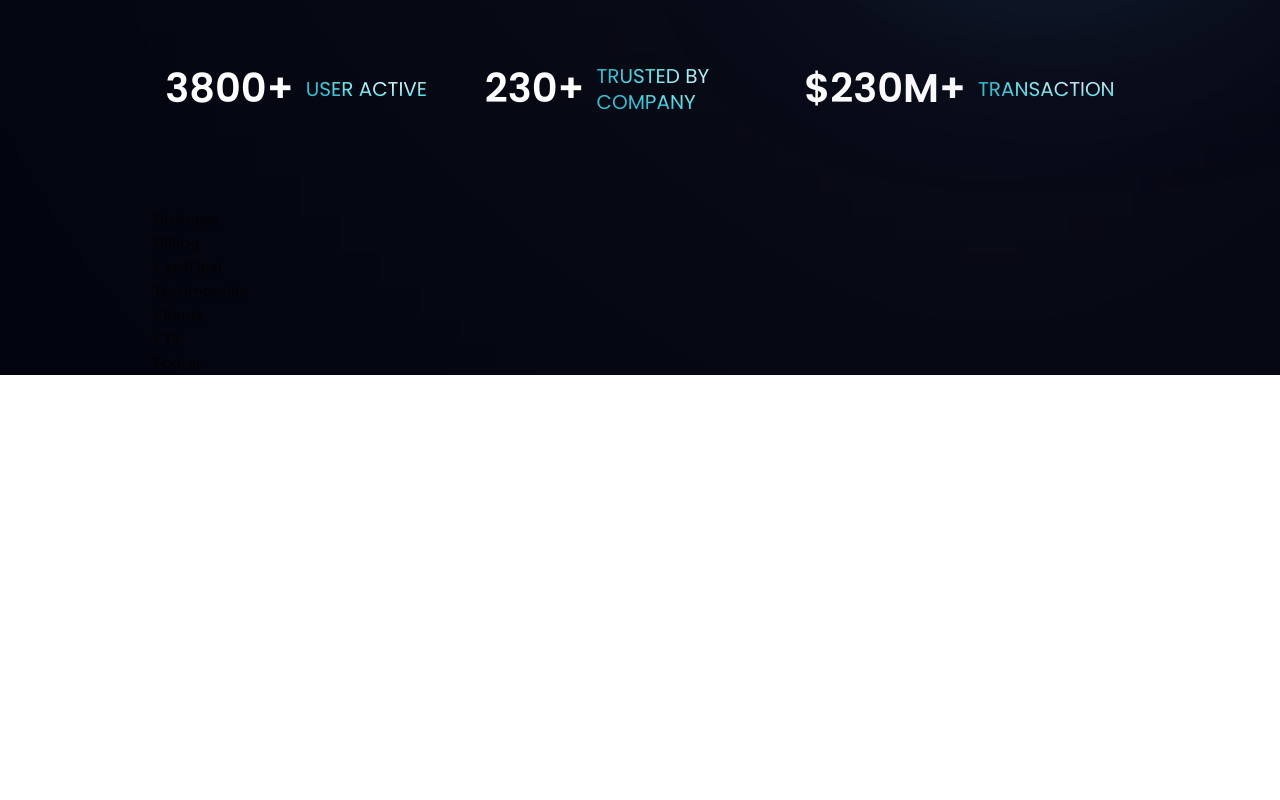
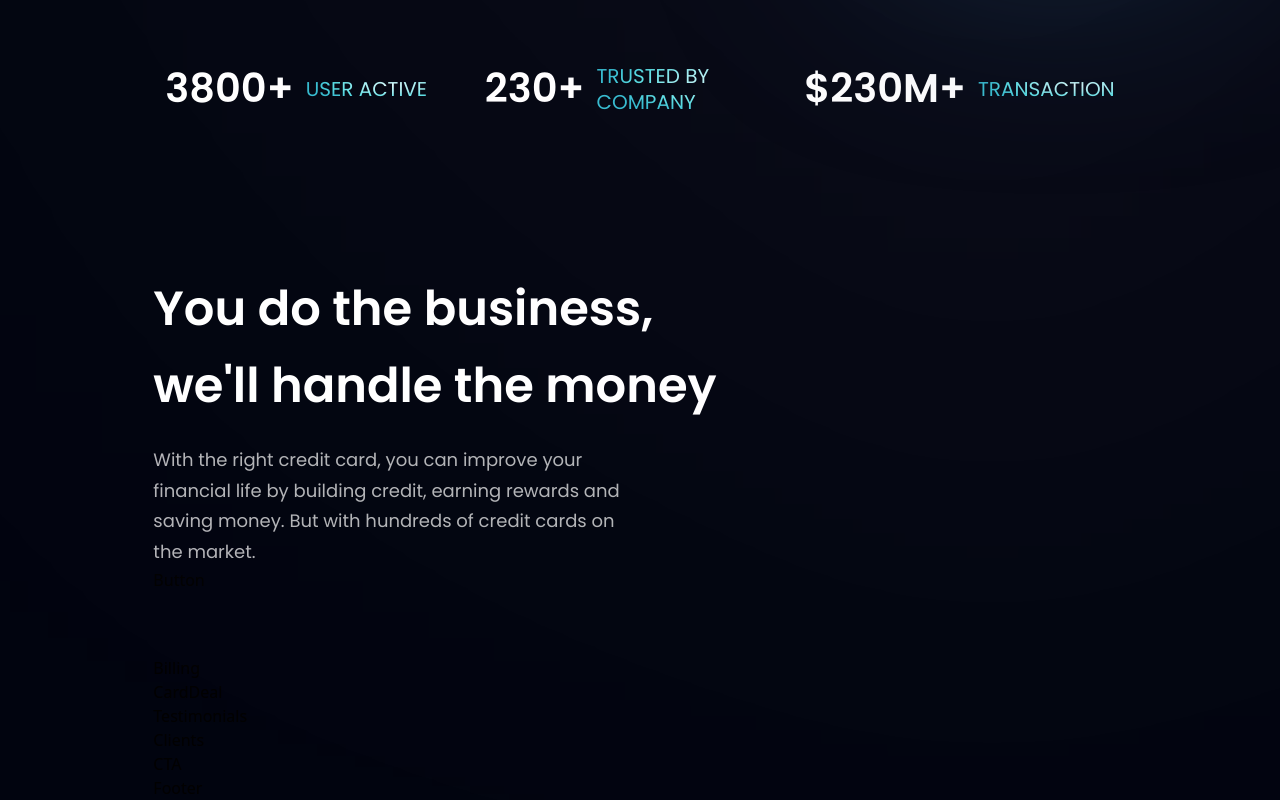
Before and after one commit to MochaFurr/bank-app, a React (Vite) app: page / in a window 1280 px wide. Shown: the part 738-1538 px from the top of the page. Before the commit the page ends 1113 px from the top, so only its background shows below. Built offline with nearby package versions, Linux system fonts and the light colour scheme.

Commit message:
business component
created <Business/> component

```diff
--- a/src/components/Business.jsx
+++ /dev/null
@@ -1,9 +0,0 @@
-import React from 'react'
-
-const Business = () => {
-  return (
-    <div>Business</div>
-  )
-}
-
-export default Business
--- /dev/null
+++ b/src/components/Business/Business.jsx
@@ -0,0 +1,24 @@
+import { features } from "../../constants";
+import Button from "../Button";
+import { StyledBr, StyledDiv, StyledHeading, StyledParagraph, StyledSection } from "./style";
+
+const Business = () => {
+  return (
+    <StyledSection id={features}>
+      <StyledDiv>
+        <StyledHeading>
+          You do the business, <StyledBr /> we&apos;ll handle the money
+        </StyledHeading>
+        <StyledParagraph>
+          With the right credit card, you can improve your financial life by
+          building credit, earning rewards and saving money. But with hundreds
+          of credit cards on the market.
+        </StyledParagraph>
+
+        <Button styles="mt-10"/>
+      </StyledDiv>
+    </StyledSection>
+  );
+};
+
+export default Business;
--- /dev/null
+++ b/src/components/Business/index.js
@@ -0,0 +1,3 @@
+import Business from "./Business";
+
+export default Business;
--- /dev/null
+++ b/src/components/Business/style.jsx
@@ -0,0 +1,74 @@
+import PropTypes from "prop-types";
+import styles, { layout } from "../../style";
+
+export const StyledSection = ({
+  children,
+  className = "",
+  customStyle = {},
+}) => {
+  return (
+    <section className={`${layout.section} ${className}`} style={customStyle}>
+      {children}
+    </section>
+  );
+};
+
+export const StyledDiv = ({ children, className = "", customStyle }) => {
+  return (
+    <div className={`${layout.info} ${className}`} style={customStyle}>
+      {children}
+    </div>
+  );
+};
+
+export const StyledHeading = ({ children, className = "", customStyle }) => {
+  return (
+    <h2 className={`${styles.heading2}${className}`} style={customStyle}>
+      {children}
+    </h2>
+  );
+};
+
+export const StyledBr = ({ className = "", customStyle }) => {
+  return (
+    <br className={`hidden sm:block ${className}`} style={customStyle} />
+  );
+};
+
+export const StyledParagraph = ({ children, className = "", customStyle }) => {
+  return (
+    <p className={`${styles.paragraph } max-w-[470px] mt-5 ${className}`} style={customStyle}>
+      {children}
+    </p>
+  );
+};
+
+StyledSection.propTypes = {
+  children: PropTypes.node,
+  className: PropTypes.string,
+  customStyle: PropTypes.object,
+};
+
+StyledDiv.propTypes = {
+  children: PropTypes.node,
+  className: PropTypes.string,
+  customStyle: PropTypes.object,
+};
+
+StyledHeading.propTypes = {
+  children: PropTypes.node,
+  className: PropTypes.string,
+  customStyle: PropTypes.object,
+};
+
+StyledBr.propTypes = {
+  children: PropTypes.node,
+  className: PropTypes.string,
+  customStyle: PropTypes.object,
+};
+
+StyledParagraph.propTypes = {
+  children: PropTypes.node,
+  className: PropTypes.string,
+  customStyle: PropTypes.object,
+};
--- /dev/null
+++ b/src/components/Button/index.js
@@ -0,0 +1,3 @@
+import Button from "./Button";
+
+export default Button;
--- a/src/components/index.js
+++ b/src/components/index.js
@@ -8,7 +8,7 @@ import FeedbackCard from "./FeedbackCard";
 import Footer from "./Footer";
 import GetStarted from "./GetStarted";
 import MainSection from "./MainSection";
-import Navbar from "./Navbar/Navbar";
+import Navbar from "./Navbar";
 import Stats from "./Stats";
 import Testimonials from "./Testimonials";
 
```
Also changed, not shown: src/components/Button/Button.jsx (renamed from src/components/Button.jsx), src/components/Button/style.jsx (added).
